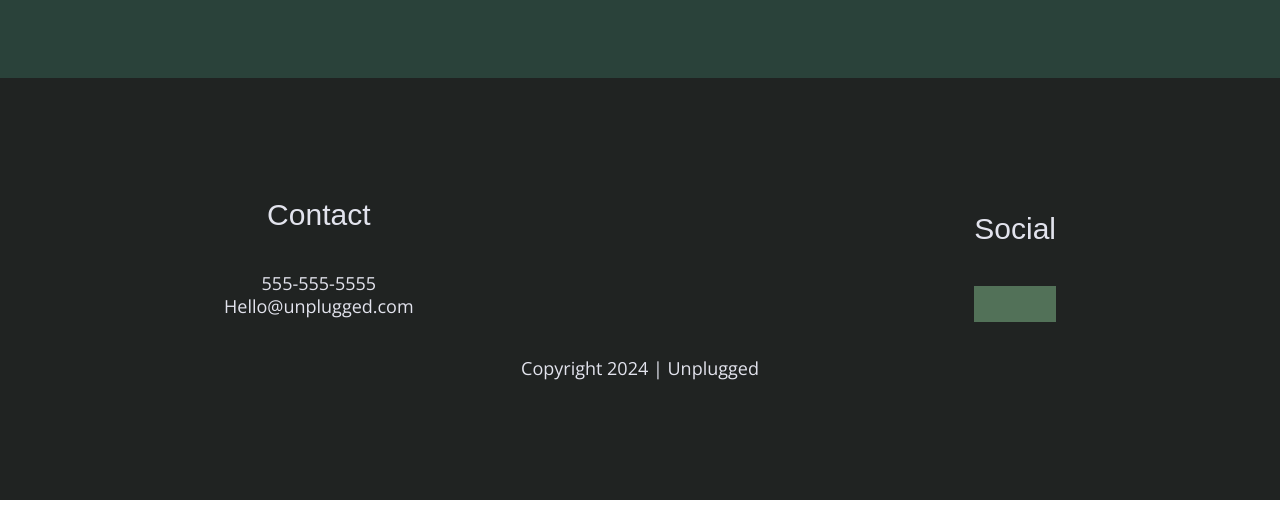
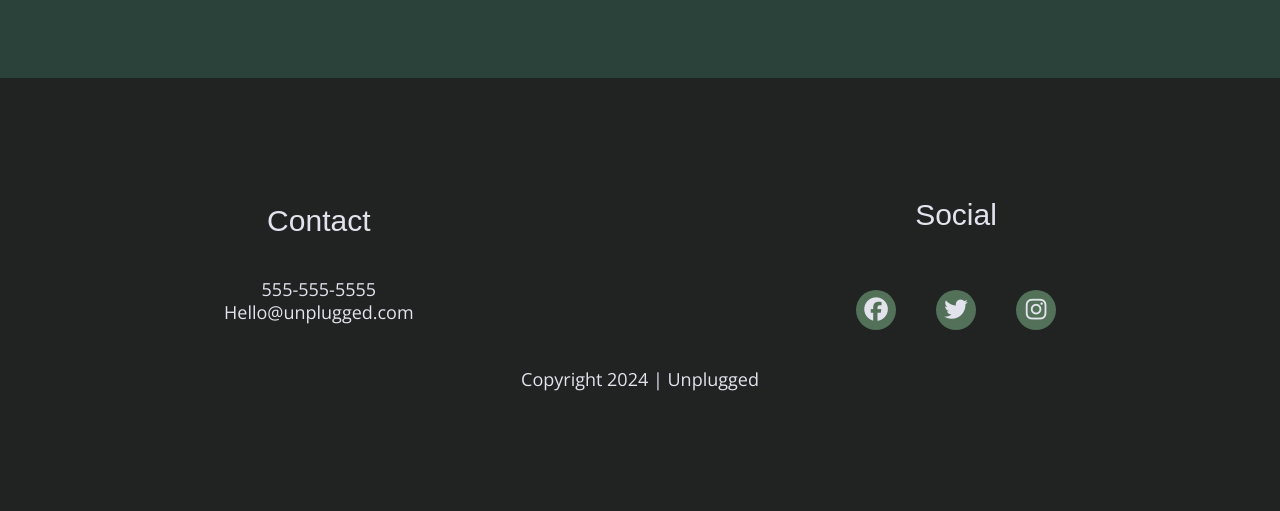
Before and after one commit to KlaraAB/unplugged-project, a website built with Parcel: page index.html in a window 1280 px wide. Shown: the part 2498-3009 px from the top of the page. Built offline with nearby package versions, Linux system fonts and the light colour scheme.

Commit message:
Footer Icons

```diff
--- a/css/main.css
+++ b/css/main.css
@@ -235,13 +235,20 @@ footer .social-icons {
   display: flex;
   justify-content: space-around;
   align-items: center;
-  background-color: #527158;
 }
 
 footer .social-icons p {
+  background-color: #527158;
+  border-radius: 50%;
+  width: 40px;
+  height: 40px;
   display: flex;
   justify-content: center;
   align-items: center;
+}
+
+footer .social-icons p i {
+  font-size: 1.3125em;
 }
 
 footer .copyright {
@@ -353,6 +360,7 @@ input[type=button] {
   width: 55%;
   margin: 20px 0;
 }
+
 
 /* ==========================================================================
    About Page
@@ -651,6 +659,11 @@ footer p {
   line-height: 1.285;
 }
 
+footer .social-icons {
+  width: 12.5em;
+  justify-content: space-between;
+}
+
 footer .copyright {
   width: 100%;
 }
@@ -788,6 +801,11 @@ footer h4 {
   font-size: 1.875em;
 }
 
+footer .social-icons {
+  width: 12.5em;
+  justify-content: space-between;
+}
+
 
 /* ==========================================================================
    About Page
--- a/index.html
+++ b/index.html
@@ -145,13 +145,13 @@
           <h4>Social</h4>
           <div class="social-icons">
             <p>
-              <a href="https://www.facebook.com/yoursite" target="_blank" rel="noopener"></a>
+              <a href="https://www.facebook.com/yoursite" target="_blank" rel="noopener"><i class="fa-brands fa-facebook"></i></a>
             </p>
             <p>
-              <a href="https://www.twitter.com/yoursite" target="_blank" rel="noopener"></a>
+              <a href="https://www.twitter.com/yoursite" target="_blank" rel="noopener"><i class="fa-brands fa-twitter"></i></a>
             </p>
             <p>
-              <a href="https://www.instagram.com/yoursite" target="_blank" rel="noopener"></a>
+              <a href="https://www.instagram.com/yoursite" target="_blank" rel="noopener"><i class="fa-brands fa-instagram"></i></a>
             </p>
           </div>
         </div>
```
Also changed, not shown: about/index.html (+3 -3 lines), faq/index.html (+3 -3 lines).
